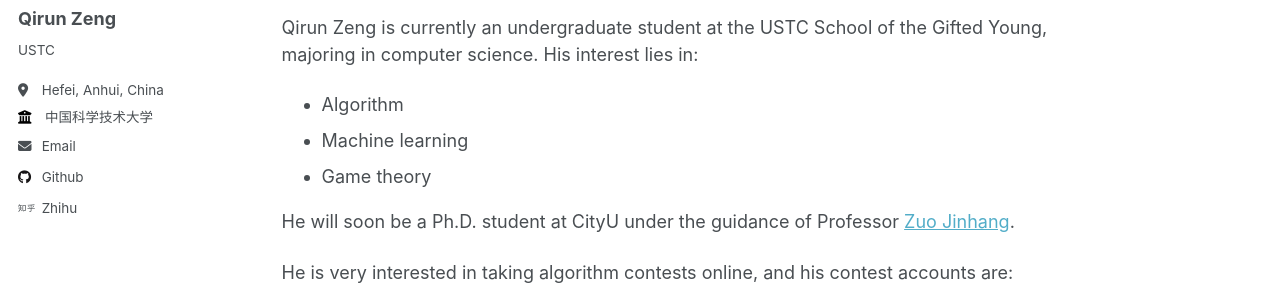
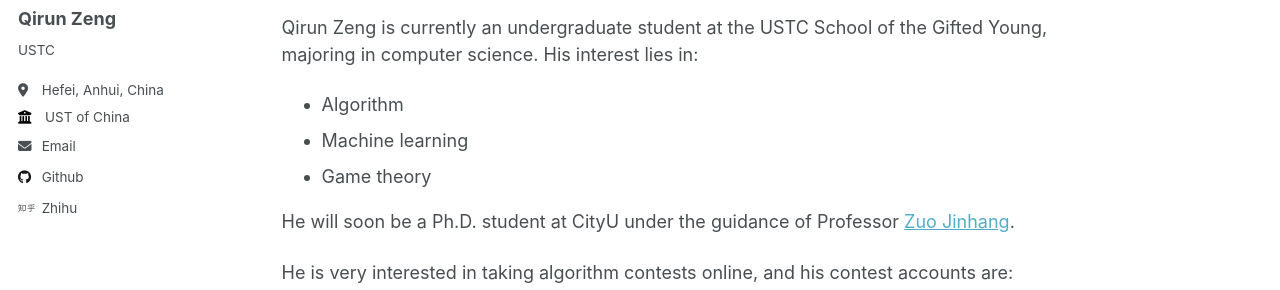
Before and after one commit to rewinery/rewinery.github.io, a Jekyll site: the page built from _pages/about.md, in a window 1280 px wide. Shown: the part 283-573 px from the top of the page. Built offline with Jekyll 4.4.1, drawn with Linux system fonts in a browser that asks for light colours.

Commit message:
affliation

```diff
--- a/_config.yml
+++ b/_config.yml
@@ -26,7 +26,7 @@ author:
   pronouns         : # example: "she/her"
   bio              : "USTC"
   location         : "Hefei, Anhui, China"
-  employer         : "中国科学技术大学"
+  employer         : "UST of China"
   uri              : # URL
   email            : "rewinery@outlook.com"
 
```
